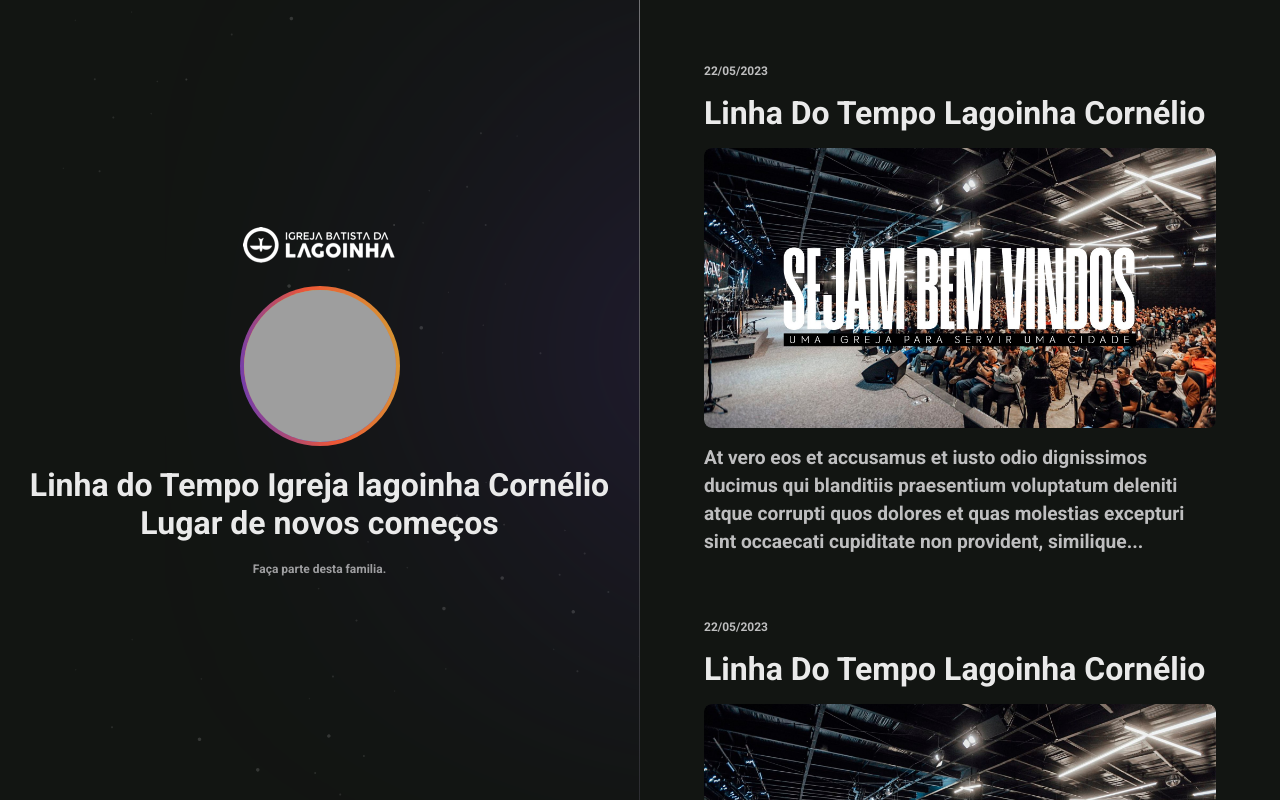
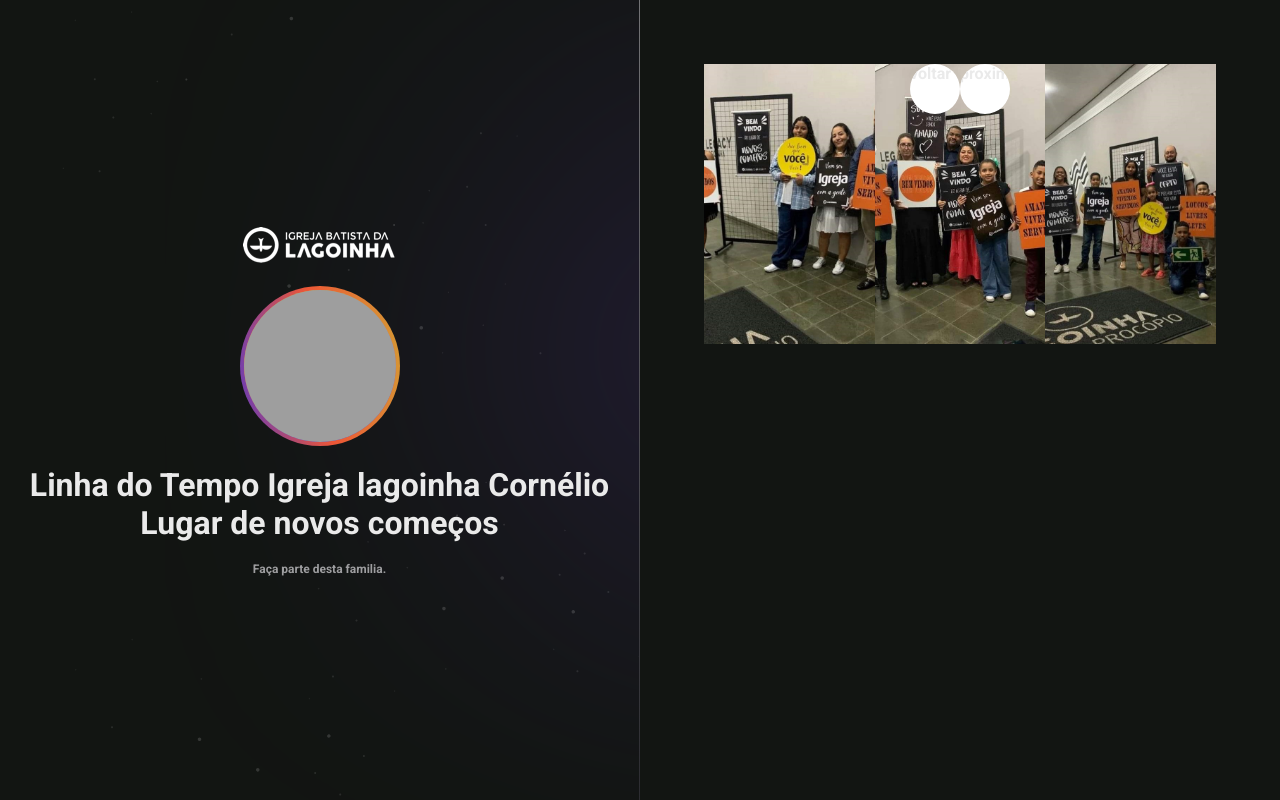
Before and after one commit to Jefersonmarinhodias/lagoinha-linha-do-tempo, a plain HTML site: page linha do tempo/index.html in a window 1280 px wide. Drawn offline with Linux system fonts and the light colour scheme; grey boxes are pictures that could not be loaded.

Commit message:
initial commit

```diff
--- a/linha do tempo/index.html
+++ b/linha do tempo/index.html
@@ -14,21 +14,49 @@
     />
 
     <link rel="stylesheet" href="./style.css/style.css" />
+    <link rel="stylesheet" href="./style.css/slider.css" />
     <title>Linha do tempo lagoinha C.P</title>
   </head>
 
   <body>
     <aside>
       <img src="./imagens/logo.png" alt="logo da lagoinha" />
-      <img src="./imagens//inco-lagoinha.svg" alt="imagen escrito lagoinha">
+      <img src="./imagens//inco-lagoinha.svg" alt="imagen escrito lagoinha" />
 
-      <p> Linha do Tempo Igreja lagoinha Cornélio <br>
-      <strong> Lugar de novos começos </strong> </p>
+      <p>
+        Linha do Tempo Igreja lagoinha Cornélio <br />
+        <strong> Lugar de novos começos </strong>
+      </p>
 
       <span> Faça parte desta familia.</span>
     </aside>
 
     <nav>
+      <header>
+        <div class="header"></div>
+
+        <div class="slider--controls">
+          <div class="slider--control">voltar</div>
+          <div class="slider--control">proximo</div>
+        </div>
+
+        <div class="slider">
+          <div class="slider--width">
+            <div
+              class="slider--item"
+              style="background-image: url(./imagens/bem\ vindo\ 1.jpg)"
+            ></div>
+            <div
+              class="slider--item"
+              style="background-image: url(./imagens/bem\ vindo\ 2.jpg)"
+            ></div>
+            <div
+              class="slider--item"
+              style="background-image: url(./imagens/bem\ vindo\ 3.jpg)"
+            ></div>
+          </div>
+        </div>
+      </header>
       <a
         href="https://www.youtube.com/watch?v=pegja-VVF4I"
         target="_blank"
@@ -98,5 +126,6 @@
         </p>
       </a>
     </nav>
+    <script src="./slider JS/slider.js"></script>
   </body>
 </html>
--- /dev/null
+++ b/linha do tempo/slider JS/slider.js
@@ -0,0 +1,31 @@
+let totalSlides = ducument.querrySelectorAll(".slider--item").length
+let sliderWidth = ducument.querySelector('.slider').clientWidth;
+
+ducument.querySelector(".slider--width").style.width = `{sliderWidth * totalSlider}px`;
+
+ducument.querySelector(".slider--controls").style.width =
+`${sliderWidth}px`;
+ducument.querySelector(".slider--controls").style.height =
+`${ducument.querySelector(".slider").clientHeight}px`
+
+function goPrev(){
+  currentSlide--;
+  if(currentSlide < 0){
+    currentSlide = totalSlides -1;
+  }
+  updateMargin();
+}
+function goNext(){
+  currentSlide++;
+  if(currentSlide > (totalSlides-1)){
+    currentSlide = 0;
+  }
+  updateMargin();
+}
+function updateMargin(){
+  let sliderItemWidth = Document.querySelector('.slider').clientWidth;
+  let newMargin = ( currentSlide * sliderItemWidth );
+  ducument.querySelector('.slider--width').style.marginLeft = `${newMargin}px`;
+}
+
+setInterval(goNext, 5000);
--- /dev/null
+++ b/linha do tempo/style.css/slider.css
@@ -0,0 +1,45 @@
+header{
+  margin: 0;
+  display: flex;
+  flex-direction: column;
+  height: 100vh;
+  align-items: center;
+}
+
+.slider {
+width: 100%;
+height: 280px;
+  overflow: hidden;
+}
+
+.slider--width{
+  height: 100%;
+  display: flex;
+  transition: all ease 0.3s;
+}
+
+.slider--item{
+  width: 100%;
+  height: inherit;
+  background-position: center;
+  background-size: cover;
+
+}
+
+.slider--controls{
+  position: absolute;
+  z-index: 99;
+
+  display: flex;
+  justify-content: space-between;
+  align-items: center;
+}
+
+.slider--control{
+  width: 50px;
+  height:50px ;
+  background-color: #fff;
+  border-radius: 50%;
+  overflow: hidden;
+  cursor: pointer;
+}
```
Also changed, not shown: linha do tempo/imagens/bem vindo 1.jpg (added), linha do tempo/imagens/bem vindo 2.jpg (added), linha do tempo/imagens/bem vindo 3.jpg (added). Lines whose indentation alone changed are shown as unchanged.
